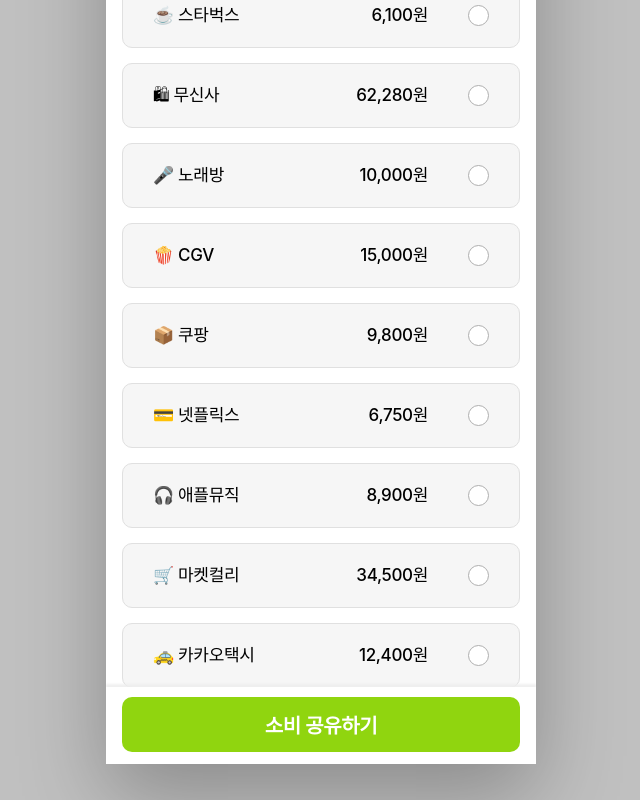
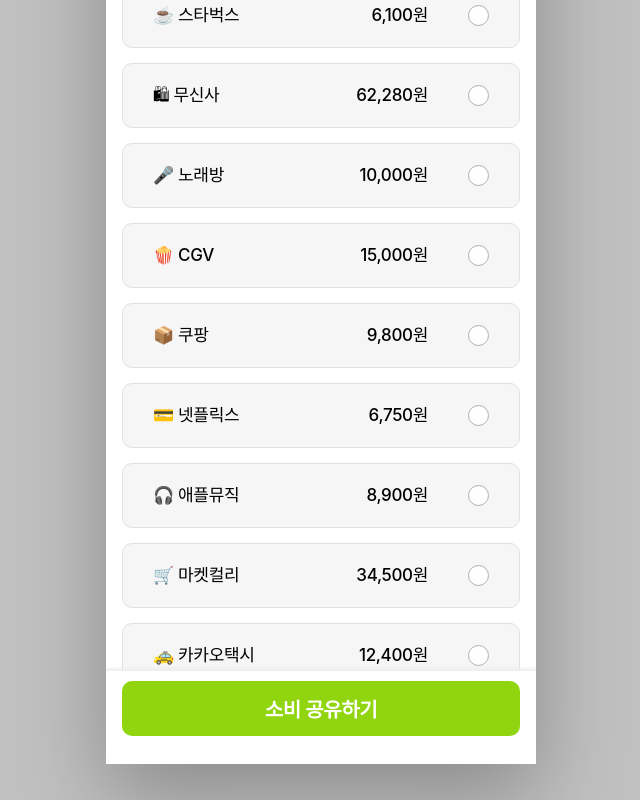
Before and after one commit to nahyune/uxui, a React (Vite) app: page /add-spending in a window 1280 px wide. Shown: the part 204-1004 px from the top of the page, without its empty margins (319-959 px from the left). Built offline with nearby package versions, Linux system fonts and the light colour scheme; a web font is replaced by a local one.

Commit message:
소비올리기 공유버튼 하단 여백 확대

```diff
--- a/src/styles/pages.css
+++ b/src/styles/pages.css
@@ -242,7 +242,7 @@
 
 /* 공유 버튼 — 피그마 height:55px, radius:10px, 20px SemiBold */
 .add-share-area {
-  padding: 10px 16px 12px;
+  padding: 10px 16px max(28px, env(safe-area-inset-bottom));
   background: #fff; flex-shrink: 0;
   box-shadow: 0 -3px 2px rgba(237,237,237,0.84);
 }
```
